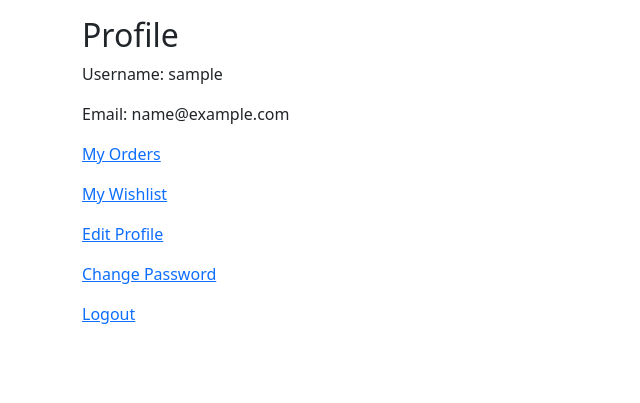
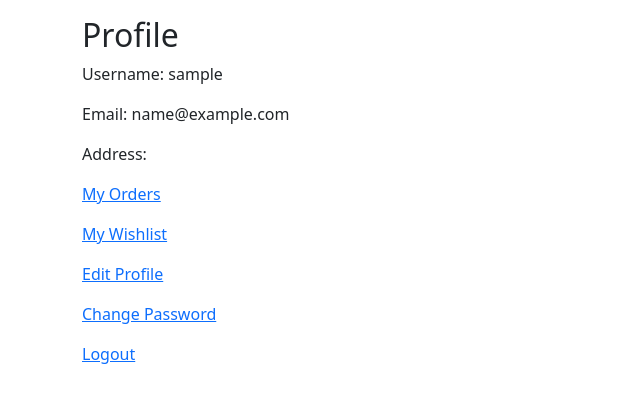
Before and after one commit to Jjjbit/ppm_project, a Django app: page /users/profile/ in a window 1280 px wide. Shown: the part 89-492 px from the top of the page, without its empty margins (0-640 px from the left). Run offline with Django 5.2, Linux system fonts and the light colour scheme; the visitor is signed in with stand-in values (Sample User, id 1).

Commit message:
add 'address' in profile.html

```diff
--- a/templates/profile.html
+++ b/templates/profile.html
@@ -7,6 +7,7 @@
         <h2>Profile</h2>
         <p>Username: {{ user.username }}</p>
         <p>Email: {{ user.email }}</p>
+        <p> Address: {{ user.address }}</p>
         <p><a href="{% url 'buyer_orders' %}?from=profile">My Orders</a></p>
         {% if not user.is_store_manager %}
             <p><a href="{% url 'wishlist' %}?from=prodile">My Wishlist</a></p>
```
Also changed, not shown: README.md.
